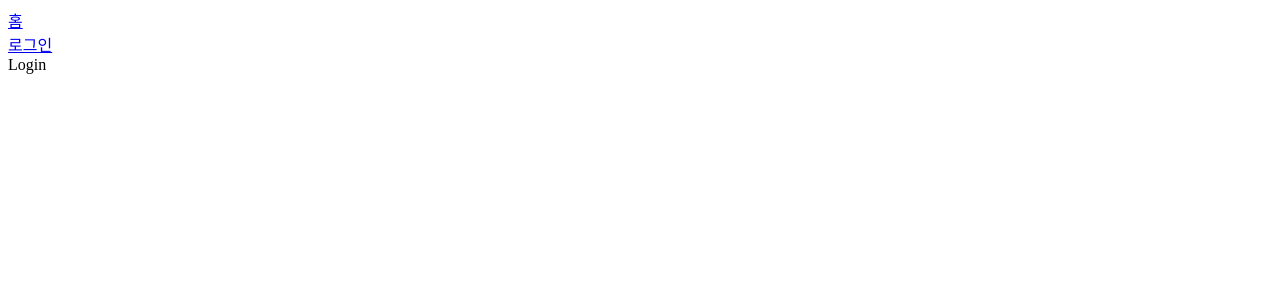
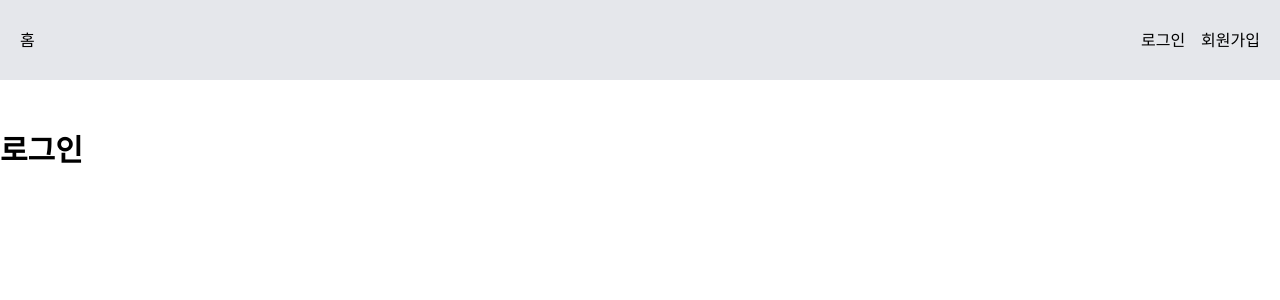
Before and after one commit to kwondajung/MBTI_Test, a React (Vite) app: page /login in a window 1280 px wide. Shown: the top 300 px of the page. Built offline with nearby package versions, Linux system fonts and the light colour scheme.

Commit message:
💄 Style: Header ui 변경

```diff
--- a/src/components/Layout.jsx
+++ b/src/components/Layout.jsx
@@ -10,7 +10,7 @@ const Layout = ({ children }) => {
   return (
     <div>
       <header>
-        <nav>
+        <nav className="flex justify-between items-center px-5 py-7 bg-gray-200">
           <Link to="/">홈</Link>
           <div className="space-x-4">
             {user ? (
@@ -18,7 +18,10 @@ const Layout = ({ children }) => {
                 <button>로그아웃</button>
               </>
             ) : (
-              <Link to="/login">로그인</Link>
+              <>
+                <Link to="/login">로그인</Link>
+                <Link to="/signup">회원가입</Link>
+              </>
             )}
           </div>
         </nav>
--- a/src/index.css
+++ b/src/index.css
@@ -1,3 +1,15 @@
-/* @tailwind base;
+@tailwind base;
 @tailwind components;
-@tailwind utilities; */
+@tailwind utilities;
+
+@layer base {
+  h1 {
+    @apply text-3xl/loose font-bold;
+  }
+  p {
+    @apply text-base/loose;
+  }
+  button {
+    @apply bg-slate-300 text-white px-4 py-2 mr-2;
+  }
+}
--- a/src/pages/Login.jsx
+++ b/src/pages/Login.jsx
@@ -1,7 +1,11 @@
 import React from 'react';
 
 const Login = () => {
-  return <div>Login</div>;
+  return (
+    <div>
+      <h1>로그인</h1>
+    </div>
+  );
 };
 
 export default Login;
--- a/src/pages/Signup.jsx
+++ b/src/pages/Signup.jsx
@@ -1,7 +1,11 @@
 import React from 'react';
 
 const Signup = () => {
-  return <div>Signup</div>;
+  return (
+    <div>
+      <h1>회원가입</h1>
+    </div>
+  );
 };
 
 export default Signup;
```
Also changed, not shown: 1 other file (tests, documents, lock files or other folders).
